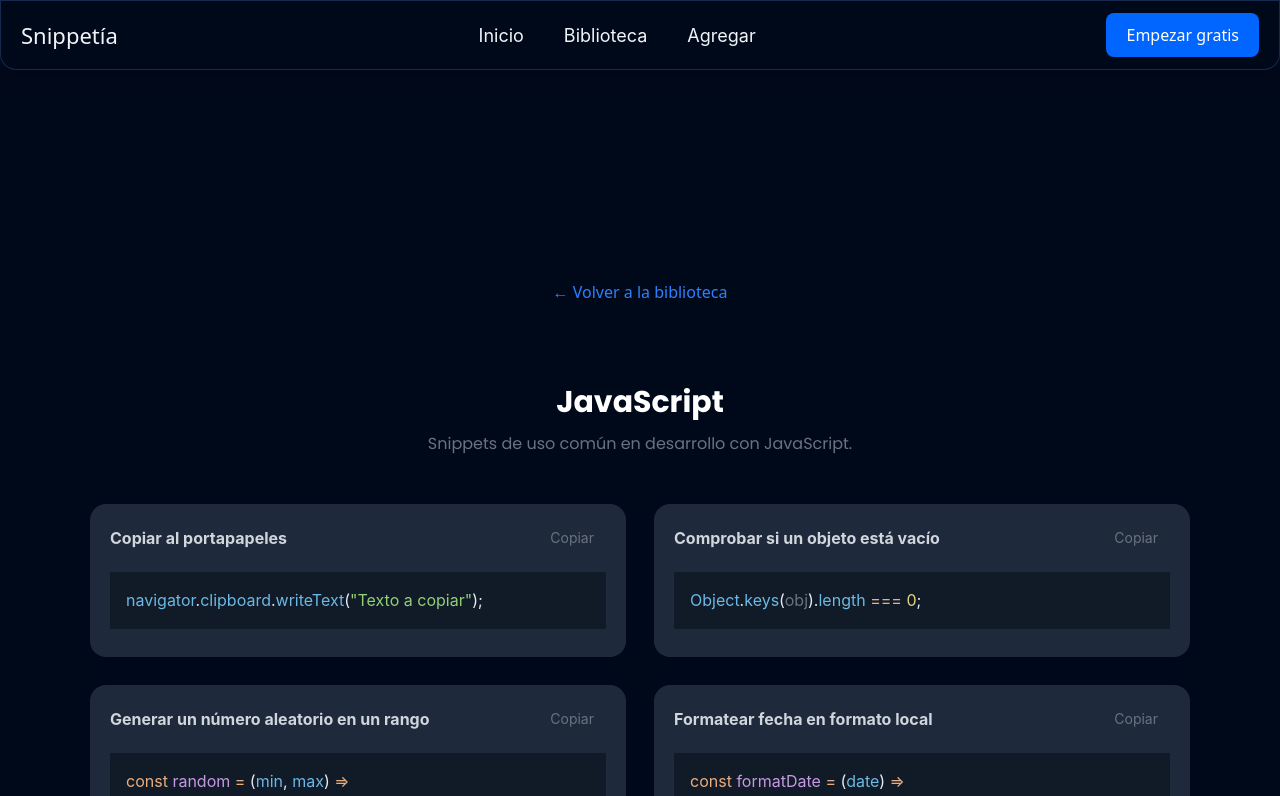
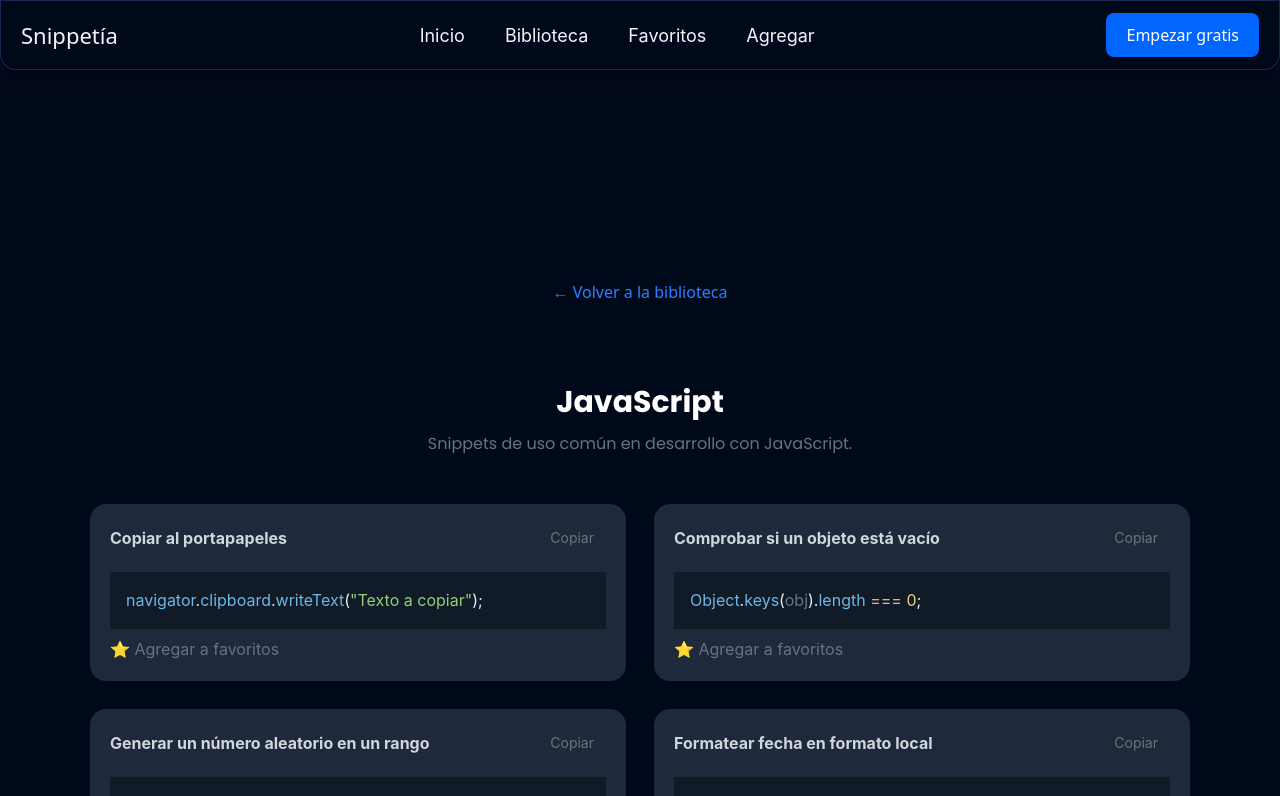
Before and after one commit to ManuelDavGomez/Personal---Snippet-a, a Next.js app: page /pages/biblioteca/c1 in a window 1280 px wide. Shown: the top 796 px of the page. Built offline with nearby package versions, Linux system fonts and the light colour scheme.

Commit message:
Agregado la seccion de favoritos para agregar tus snippets mas importantes

```diff
--- /dev/null
+++ b/src/app/components/Fav.jsx
@@ -0,0 +1,39 @@
+"use client";
+import { useState, useEffect } from "react";
+
+const Fav = ({ snippetId }) => {
+  const [favoritos, setFavoritos] = useState([]);
+
+  useEffect(() => {
+    const stored = JSON.parse(localStorage.getItem("favoritos") || "[]");
+    setFavoritos(stored);
+  }, []);
+
+  const toggleFavorito = () => {
+    setFavoritos((prev) => {
+      let updated;
+
+      if (prev.includes(snippetId)) {
+        // Si ya está → lo quitamos
+        updated = prev.filter((id) => id !== snippetId);
+      } else {
+        // Si no está → lo agregamos
+        updated = [...prev, snippetId];
+      }
+
+      // Guardar en localStorage
+      localStorage.setItem("favoritos", JSON.stringify(updated));
+      return updated;
+    });
+  };
+
+  return (
+    <button onClick={toggleFavorito} className="cursor-pointer">
+      {favoritos.includes(snippetId)
+        ? "💔 Quitar de favoritos"
+        : "⭐ Agregar a favoritos"}
+    </button>
+  );
+};
+
+export default Fav;
--- a/src/app/components/Nav.jsx
+++ b/src/app/components/Nav.jsx
@@ -36,14 +36,22 @@ const Nav = () => {
             Biblioteca
           </Link>
         </li>
-          <li>
+
+        <li>
+          <Link href="/pages/favoritos" class="nav-links">
+            Favoritos
+          </Link>
+        </li>
+        <li>
           <Link href="/pages/agregar" class="nav-links">
             Agregar
           </Link>
         </li>
       </ul>
 
-      <button class="bg-blue-600 text-white px-4 py-2 rounded-lg">Empezar gratis</button>
+      <button class="bg-blue-600 text-white px-4 py-2 rounded-lg">
+        Empezar gratis
+      </button>
     </nav>
   );
 };
--- a/src/app/pages/biblioteca/[id]/page.jsx
+++ b/src/app/pages/biblioteca/[id]/page.jsx
@@ -4,6 +4,7 @@ import { coldarkDark } from "react-syntax-highlighter/dist/esm/styles/prism";
 import PagesLayout from "@/app/PagesLayout";
 import CopyButton from "@/app/components/CodeCopy.jsx"; // 👈 importamos el botón
 import Link from "next/link";
+import Fav from "@/app/components/Fav";
 
 export function generateStaticParams() {
   return data.categorias.map((snippet) => ({
@@ -18,7 +19,10 @@ export default function Page({ params }) {
   }
   return (
     <PagesLayout>
-      <Link href="/pages/biblioteca" className="text-blue-500 hover:underline mb-20 inline-block">
+      <Link
+        href="/pages/biblioteca"
+        className="text-blue-500 hover:underline mb-20 inline-block"
+      >
         &larr; Volver a la biblioteca
       </Link>
       <h1 className="text-3xl font-bold mb-3">{categoria.nombre}</h1>
@@ -37,9 +41,14 @@ export default function Page({ params }) {
                 <CopyButton text={s.codigo} label="Copiar" />
               </section>
 
-              <SyntaxHighlighter language={categoria.language} style={coldarkDark}>
+              <SyntaxHighlighter
+                language={categoria.language}
+                style={coldarkDark}
+              >
                 {s.codigo}
               </SyntaxHighlighter>
+
+              <Fav snippetId={s.id} />
             </li>
           ))}
         </ul>
--- /dev/null
+++ b/src/app/pages/favoritos/page.js
@@ -0,0 +1,50 @@
+"use client";
+
+import { useState, useEffect } from "react";
+import data from "@/app/data/datas.json"; // tu JSON local
+import PagesLayout from "@/app/PagesLayout";
+import { Prism as SyntaxHighlighter } from "react-syntax-highlighter";
+import { coldarkDark } from "react-syntax-highlighter/dist/esm/styles/prism";
+
+export default function Page() {
+  const [favoritos, setFavoritos] = useState([]);
+  const [snippetsFavoritos, setSnippetsFavoritos] = useState([]);
+
+  useEffect(() => {
+    const stored = JSON.parse(localStorage.getItem("favoritos") || "[]");
+    setFavoritos(stored);
+
+    // Buscar snippets y añadir el lenguaje de la categoría
+    const encontrados = data.categorias.flatMap((cat) =>
+      cat.snippets
+        .filter((snip) => stored.includes(snip.id))
+        .map((snip) => ({
+          ...snip,
+          language: cat.language, // Añade el lenguaje aquí
+        }))
+    );
+
+    setSnippetsFavoritos(encontrados);
+  }, []);
+
+  return (
+    <PagesLayout>
+      <h1 className="mb-10 text-3xl">⭐ Mis Favoritos</h1>
+
+      {snippetsFavoritos.length === 0 ? (
+        <p>No tienes favoritos todavía</p>
+      ) : (
+        <ul className="grid grid-cols-1 md:grid-cols-2 gap-7  w-full">
+          {snippetsFavoritos.map((snip) => (
+            <li key={snip.id} className=" w-full p-5 rounded-2xl bg-[#1E293B]">
+              <h2 className="pb-3">{snip.titulo}</h2>
+              <SyntaxHighlighter style={coldarkDark} language={snip.language}>
+                {snip.codigo}
+              </SyntaxHighlighter>
+            </li>
+          ))}
+        </ul>
+      )}
+    </PagesLayout>
+  );
+}
```
